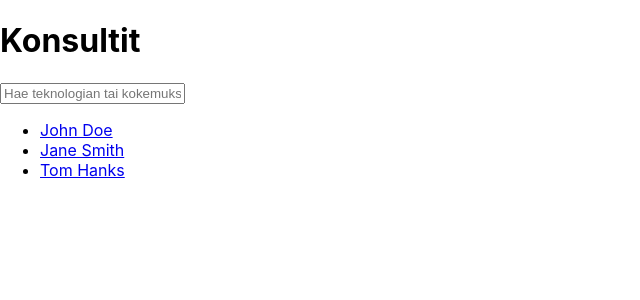
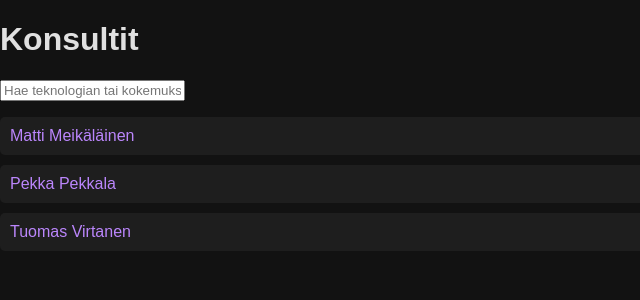
Before and after one commit to jarkkki/pinja, a React (Create React App) app: page / in a window 1280 px wide. Shown: the top 300 px of the page, without its empty margins (0-640 px from the left). Built offline with nearby package versions, Linux system fonts and the light colour scheme; the HTML template or start-up script is replaced by a standard one.

Commit message:
tumma teema

```diff
--- a/src/components/AdminPanel.js
+++ b/src/components/AdminPanel.js
@@ -1,12 +1,12 @@
 import React, { useState } from 'react';
 import { Link } from 'react-router-dom';
 import { PDFDownloadLink, Document, Page, Text, StyleSheet, View } from '@react-pdf/renderer';
-
+import '../styles/dark-theme.css';
 // Konsulttien tiedot
 const consultantsData = [
-  { id: 1, name: 'John Doe', technology: 'React', experience: 5, education: 'B.Sc. Computer Science', certifications: 'React Certified' },
-  { id: 2, name: 'Jane Smith', technology: 'Node.js', experience: 3, education: 'M.Sc. Software Engineering', certifications: 'Node.js Certified' },
-  { id: 3, name: 'Tom Hanks', technology: 'Java', experience: 10, education: 'B.Sc. Software Engineering', certifications: 'Java Certified' },
+  { id: 1, name: 'Matti Meikäläinen', technology: 'React', experience: 5, education: 'B.Sc. Computer Science', certifications: 'React Certified' },
+  { id: 2, name: 'Pekka Pekkala', technology: 'Node.js', experience: 3, education: 'M.Sc. Software Engineering', certifications: 'Node.js Certified' },
+  { id: 3, name: 'Tuomas Virtanen', technology: 'Java', experience: 10, education: 'B.Sc. Software Engineering', certifications: 'Java Certified' },
   // Lisää muita konsultteja
 ];
 
--- a/src/components/ConsultantProfile.js
+++ b/src/components/ConsultantProfile.js
@@ -4,9 +4,9 @@ import { PDFDownloadLink, Document, Page, Text, View, StyleSheet } from '@react-
 
 // Konsulttien tiedot (esimerkki)
 const consultantsData = [
-  { id: 1, name: 'John Doe', technology: 'React', experience: 5, education: 'B.Sc. Computer Science', certifications: 'React Certified' },
-  { id: 2, name: 'Jane Smith', technology: 'Node.js', experience: 3, education: 'M.Sc. Software Engineering', certifications: 'Node.js Certified' },
-  { id: 3, name: 'Tom Hanks', technology: 'Java', experience: 10, education: 'B.Sc. Software Engineering', certifications: 'Java Certified' },
+  { id: 1, name: 'Matti Meikäläinen', technology: 'React', experience: 5, education: 'B.Sc. Computer Science', certifications: 'React Certified' },
+  { id: 2, name: 'Pekka Pekkala', technology: 'Node.js', experience: 3, education: 'M.Sc. Software Engineering', certifications: 'Node.js Certified' },
+  { id: 3, name: 'Tuomas Virtanen', technology: 'Java', experience: 10, education: 'B.Sc. Software Engineering', certifications: 'Java Certified' },
   // Lisää muita konsultteja
 ];
 
--- a/src/components/ConsultantsList.js
+++ b/src/components/ConsultantsList.js
@@ -3,9 +3,9 @@ import { Link } from 'react-router-dom';
 
 // Konsulttien tiedot
 const consultantsData = [
-  { id: 1, name: 'John Doe', technology: 'React', experience: 5, education: 'B.Sc. Computer Science', certifications: 'React Certified' },
-  { id: 2, name: 'Jane Smith', technology: 'Node.js', experience: 3, education: 'M.Sc. Software Engineering', certifications: 'Node.js Certified' },
-  { id: 3, name: 'Tom Hanks', technology: 'Java', experience: 10, education: 'B.Sc. Software Engineering', certifications: 'Java Certified' },
+  { id: 1, name: 'Matti Meikäläinen', technology: 'React', experience: 5, education: 'B.Sc. Computer Science', certifications: 'React Certified' },
+  { id: 2, name: 'Pekka Pekkala', technology: 'Node.js', experience: 3, education: 'M.Sc. Software Engineering', certifications: 'Node.js Certified' },
+  { id: 3, name: 'Tuomas Virtanen', technology: 'Java', experience: 10, education: 'B.Sc. Software Engineering', certifications: 'Java Certified' },
   // Lisää muita konsultteja
 ];
 
--- /dev/null
+++ b/src/styles/dark-theme.css
@@ -0,0 +1,46 @@
+/* dark-theme.css */
+body {
+    background-color: #121212; /* Tumma tausta */
+    color: #e0e0e0; /* Vaalea teksti */
+    font-family: Arial, sans-serif;
+  }
+
+  header, footer {
+    background-color: #1e1e1e;
+    color: #ffffff;
+    padding: 10px;
+  }
+
+  button {
+    background-color: #333333;
+    color: #ffffff;
+    border: none;
+    padding: 10px 15px;
+    border-radius: 5px;
+    cursor: pointer;
+  }
+
+  button:hover {
+    background-color: #444444;
+  }
+
+  a {
+    color: #bb86fc; /* Korosteväri */
+    text-decoration: none;
+  }
+
+  a:hover {
+    text-decoration: underline;
+  }
+
+  ul {
+    list-style: none;
+    padding: 0;
+  }
+
+  li {
+    margin: 10px 0;
+    padding: 10px;
+    background-color: #1e1e1e;
+    border-radius: 5px;
+  }
```
